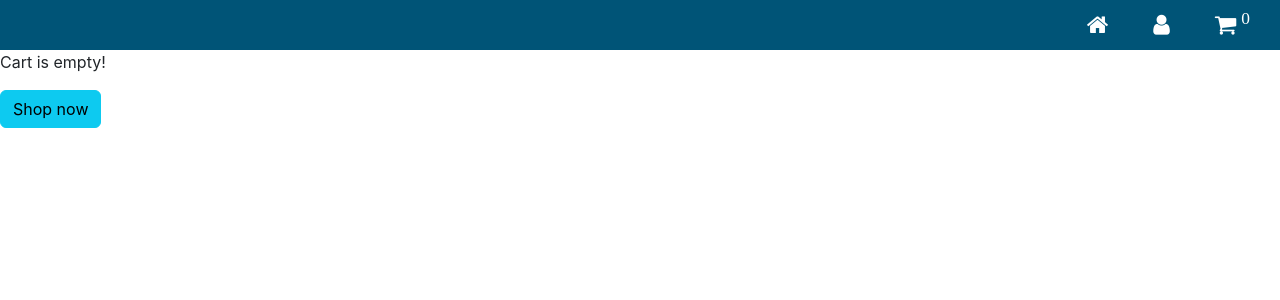
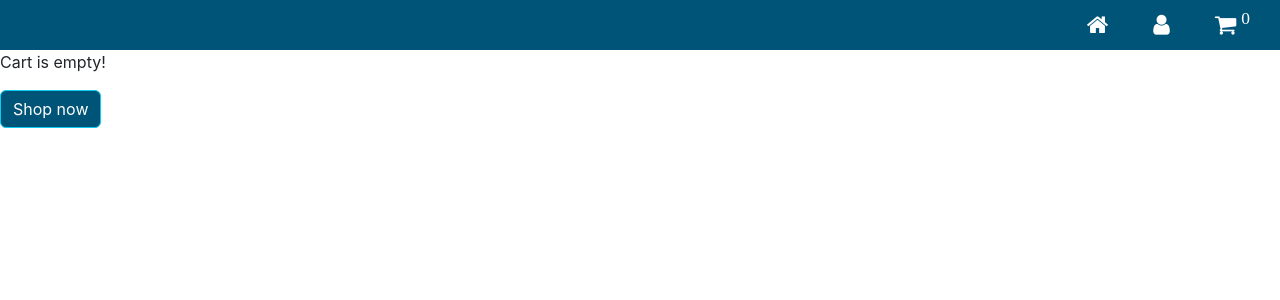
Before and after one commit to MuchokiDavid/lite-flux-ent, a React (Create React App) app: page /cart in a window 1280 px wide. Shown: the top 300 px of the page. Built offline with nearby package versions, Linux system fonts and the light colour scheme.

Commit message:
Changed the background color of the shop now and continue shopping buttons

```diff
--- a/src/Shop/CSS/Item.css
+++ b/src/Shop/CSS/Item.css
@@ -21,7 +21,7 @@ div.item div.buttons
     justify-content: space-between;
     margin: 15px auto;
 }
-div.item .btn-info
+div.btn-info
 {
     width: 100%;
     background-color: #005477;
--- a/src/Shop/Cart.js
+++ b/src/Shop/Cart.js
@@ -8,7 +8,7 @@ const Cart = ({cartItems}) =>
         return (
             <>
                 <p>Cart is empty!</p>
-                <Link to="/shop" className="btn btn-info">Shop now</Link>
+                <Link to="/shop" className="btn btn-info" style={{backgroundColor: "#005477", color: "white"}}>Shop now</Link>
             </>
         )
     }
@@ -21,7 +21,7 @@ const Cart = ({cartItems}) =>
                     <li key={index}>Name: {item.name}- Quantity: {item.quantity}</li>
                 ))}
             </ul>
-            <Link to="/shop" className="btn btn-info">Continue shopping</Link>
+            <Link to="/shop" className="btn btn-info" style={{backgroundColor: "#005477", color: "white"}}>Continue shopping</Link>
         </>
     );
 }
```
